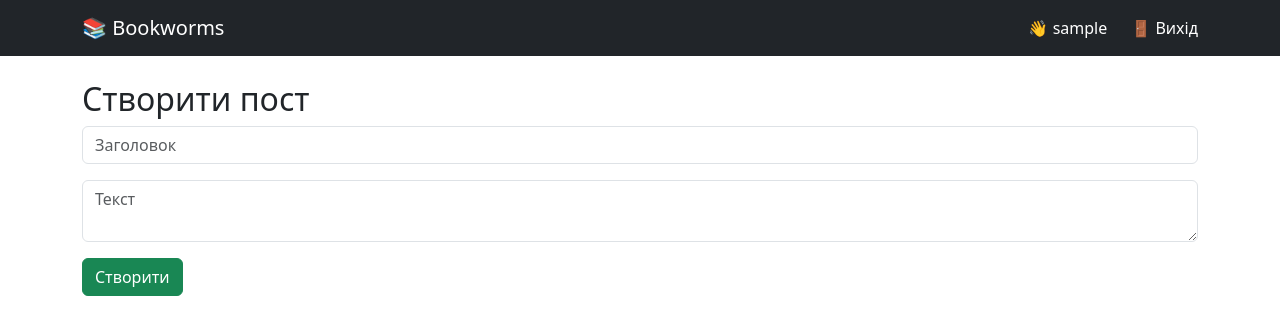
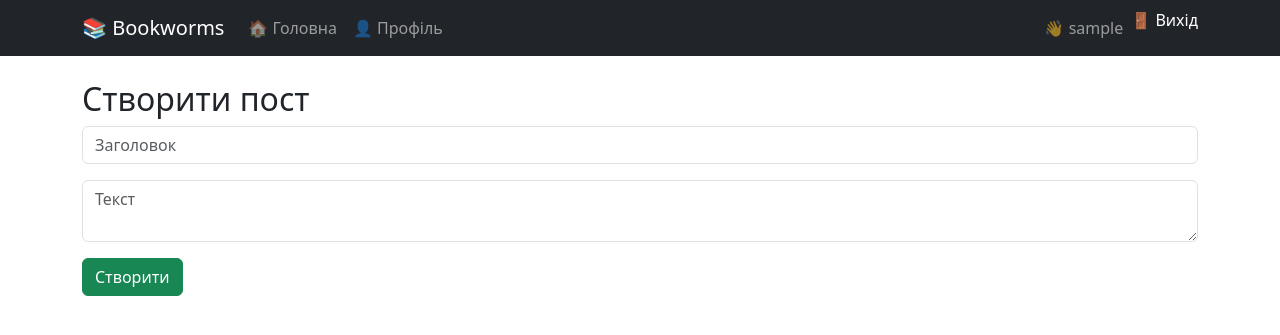
Before and after one commit to VladislavPavlyuk/BookWorms-main, a Django app: page /posts/create/ in a window 1280 px wide. Shown: the top 335 px of the page. Run offline with Django 5.2, Linux system fonts and the light colour scheme; the visitor is signed in with stand-in values (Sample User, id 1).

Commit message:
Виправлення помилок

```diff
--- a/bookworms/mainApp/templates/mainApp/base.html
+++ b/bookworms/mainApp/templates/mainApp/base.html
@@ -18,12 +18,24 @@
 
         <div class="collapse navbar-collapse">
 
-            <ul class="navbar-nav ms-auto align-items-center">
+            <ul class="navbar-nav me-auto">
+
+                <li class="nav-item">
+                    <a class="nav-link" href="/">🏠 Головна </a>
+                </li>
+
+                <li class="nav-item">
+                    <a class="nav-link" href="{% url 'profile' %}">👤 Профіль </a>
+                </li>
+
+            </ul>
+
+            <ul class="navbar-nav">
+
                 {% if user.is_authenticated %}
+
                     <li class="nav-item">
-            <span class="nav-link text-white me-3 d-inline-block">
-                👋 {{ user.username }}
-            </span>
+                        <span class="nav-link">👋 {{ user.username }}</span>
                     </li>
 
                     <li class="nav-item">
@@ -37,13 +49,16 @@
                 </li>
 
                 {% else %}
+
                     <li class="nav-item">
-                    <a class="nav-link text-white" href="{% url 'login' %}">➡️ Вхід</a>
+                        <a class="nav-link" href="{% url 'login' %}">➡️ Вхід </a>
                     </li>
                      <li class="nav-item">
-                    <a class="nav-link text-white" href="{% url 'register' %}">🔑 Реєстрація</a>
+                        <a class="nav-link" href="{% url 'register' %}">🔑 Реєстрація </a>
                     </li>
+
                 {% endif %}
+
             </ul>
 
         </div>
```
Lines whose indentation alone changed are shown as unchanged.
